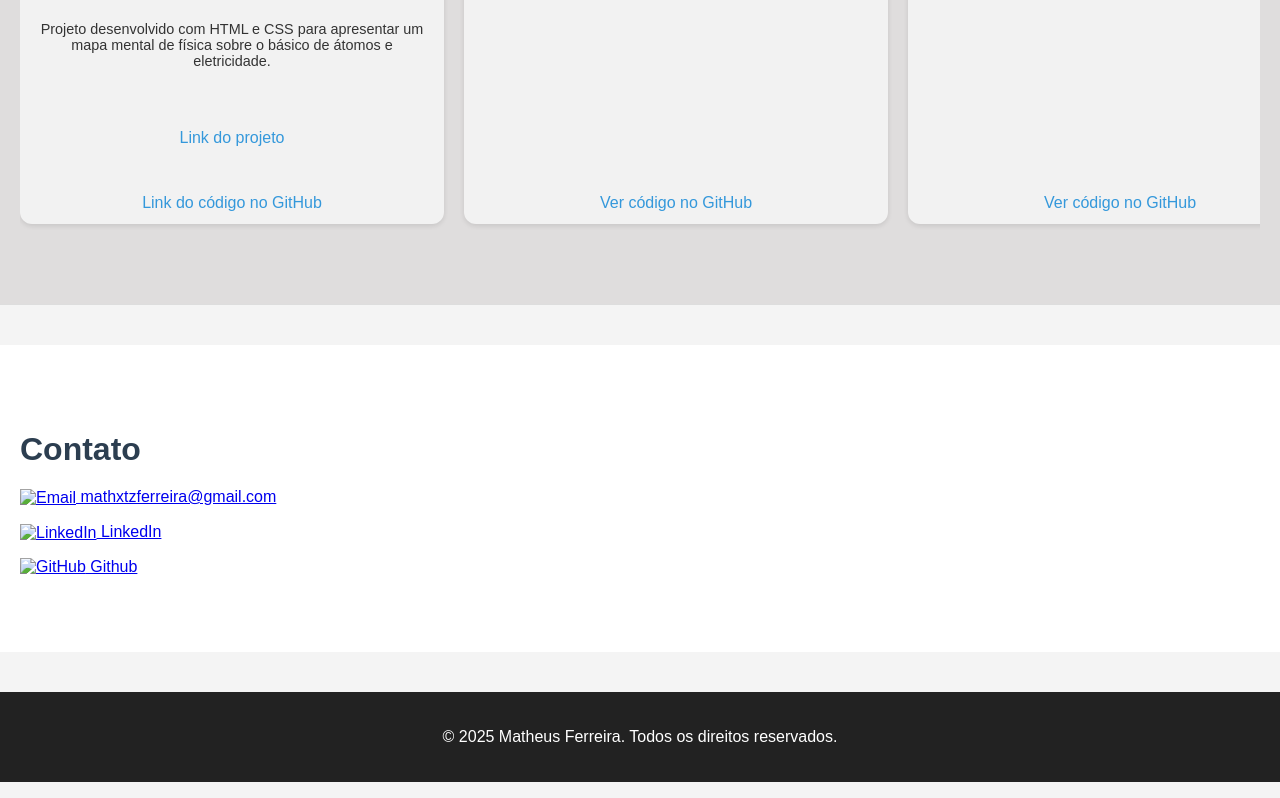
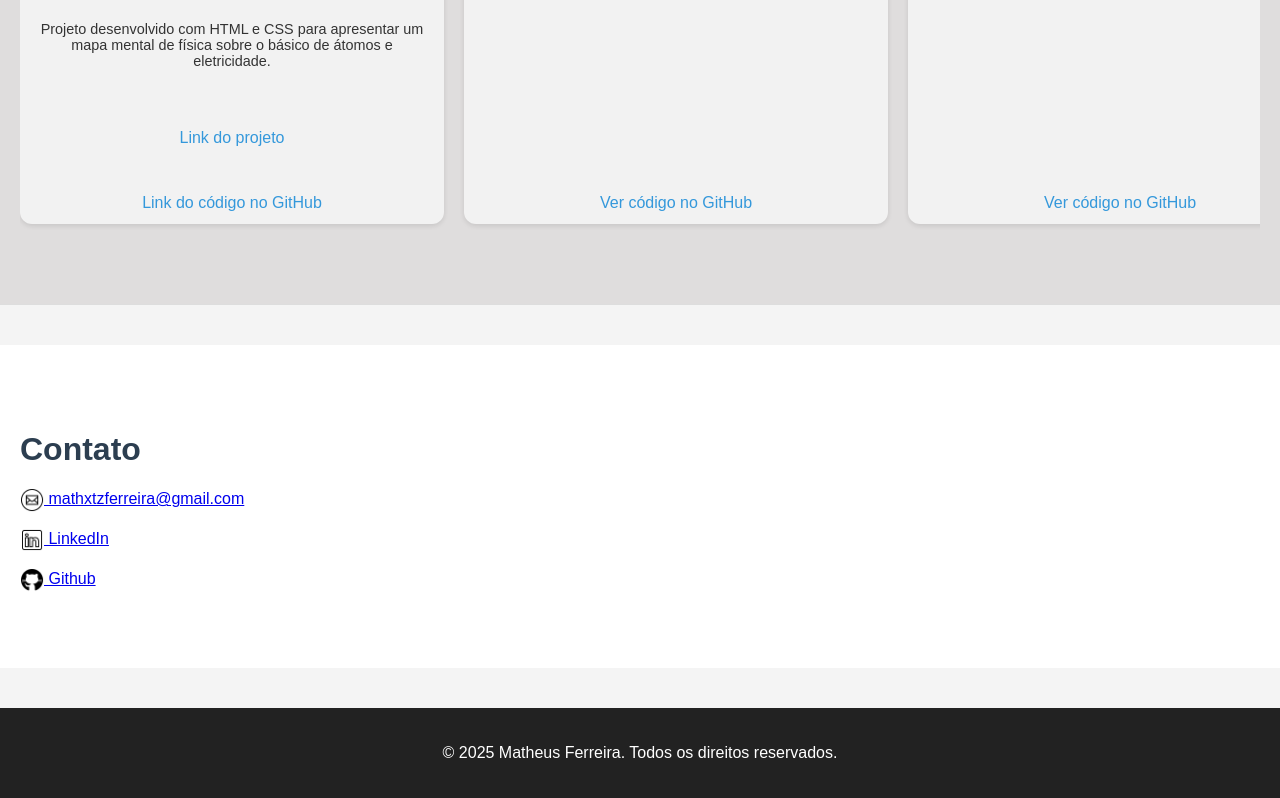
Before and after one commit to Ferreiraztx/Portfolio, a plain HTML site: page index.html in a window 1280 px wide. Shown: the part 1427-2225 px from the top of the page. Drawn offline with Linux system fonts and the light colour scheme.

Commit message:
Update index.html

```diff
--- a/index.html
+++ b/index.html
@@ -83,19 +83,19 @@
     <h2>Contato</h2>
     <p>
       <a href="mailto:mathxtzferreira@gmail.com" target="_blank">
-        <img src="imagens/email.png" alt="Email" width="24" style="vertical-align: middle;">
+        <img src="email.png" alt="Email" width="24" style="vertical-align: middle;">
         mathxtzferreira@gmail.com
       </a>
     </p>
     <p>
       <a href="https://www.linkedin.com/in/matheus-ferreira-a13828357/" target="_blank">
-        <img src="imagens/linkedin.png" alt="LinkedIn" width="24" style="vertical-align: middle;">
+        <img src="linkedin.png" alt="LinkedIn" width="24" style="vertical-align: middle;">
         LinkedIn
       </a>
     </p>
     <p>
       <a href="https://github.com/Ferreiraztx" target="_blank">
-        <img src="imagens/github.png" alt="GitHub" width="24" style="vertical-align: middle;">
+        <img src="github.png" alt="GitHub" width="24" style="vertical-align: middle;">
         Github
       </a>
     </p>
```
